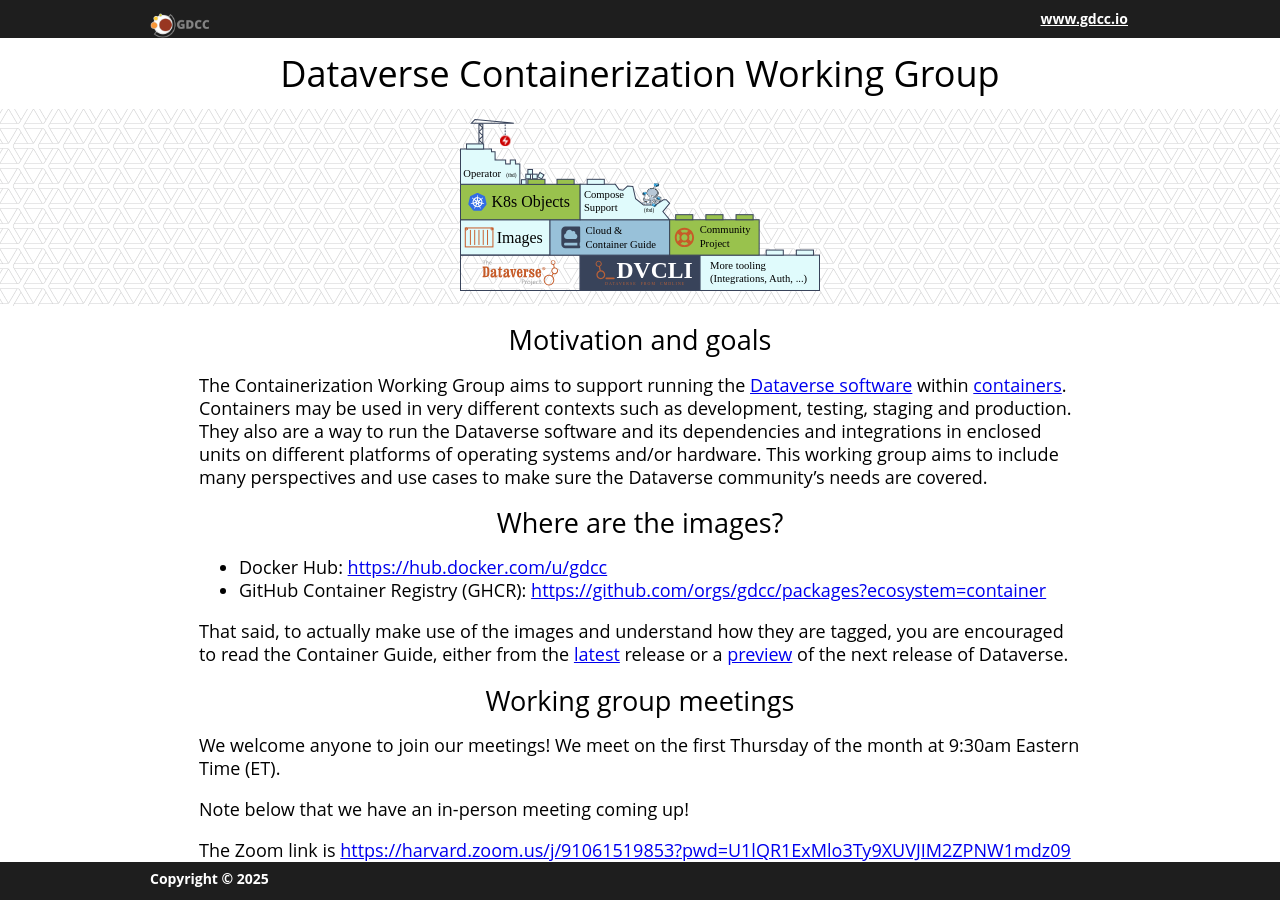
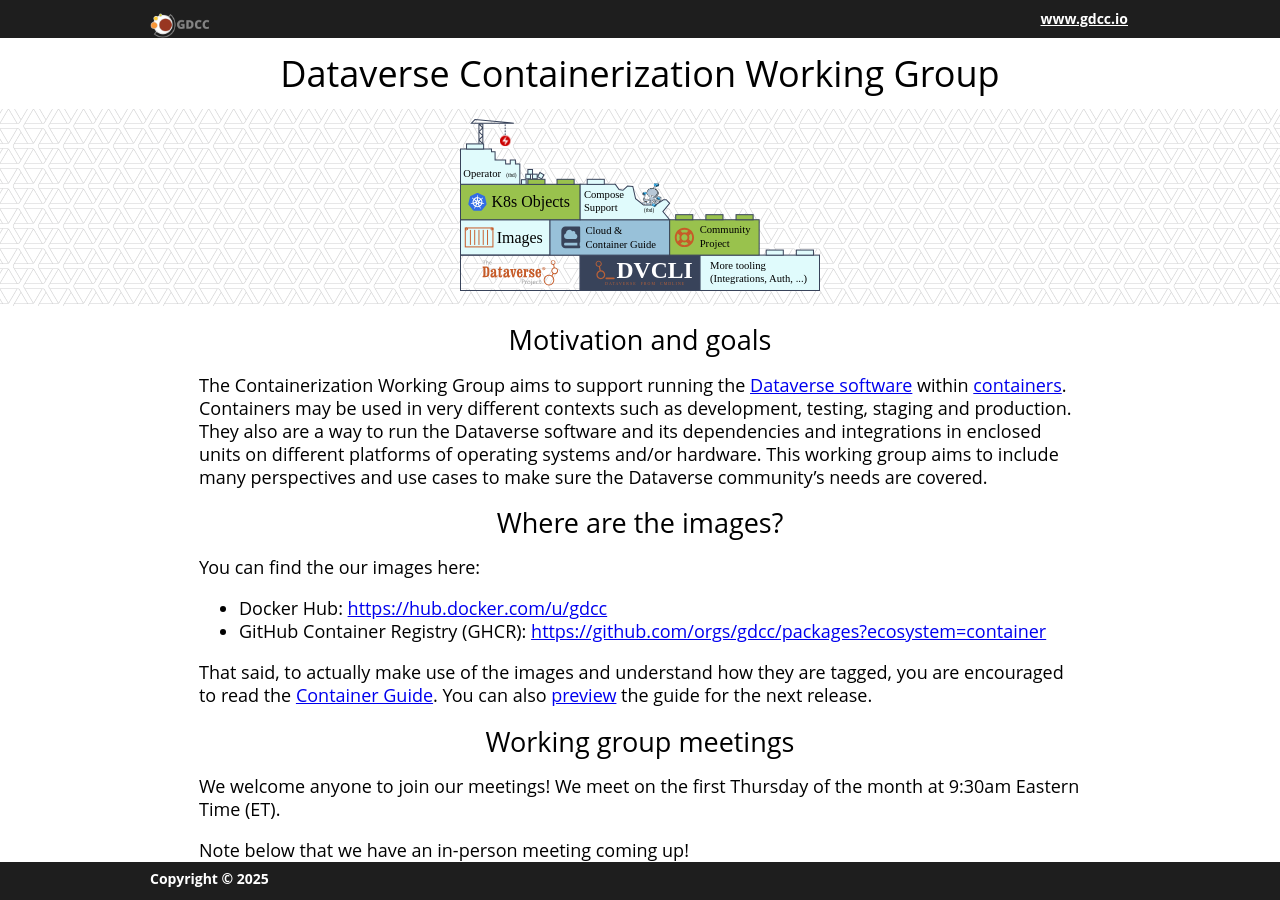
Before and after one commit to gdcc/ct.gdcc.io, a Jekyll site: the page built from index.md, in a window 1280 px wide and 900 px high. Built offline with Jekyll 4.4.1, drawn with Linux system fonts in a browser that asks for light colours; our own code applies the rules of GitHub Pages for plain Markdown files.

Commit message:
clean up "images" section

```diff
--- a/index.md
+++ b/index.md
@@ -11,10 +11,12 @@ This working group aims to include many perspectives and use cases to make sure
 
 ## Where are the images?
 
+You can find the our images here:
+
 - Docker Hub: <https://hub.docker.com/u/gdcc>
 - GitHub Container Registry (GHCR): <https://github.com/orgs/gdcc/packages?ecosystem=container>
 
-That said, to actually make use of the images and understand how they are tagged, you are encouraged to read the Container Guide, either from the [latest](https://guides.dataverse.org/en/latest/container/) release or a [preview](https://preview.guides.gdcc.io/en/develop/container/) of the next release of Dataverse.
+That said, to actually make use of the images and understand how they are tagged, you are encouraged to read the [Container Guide](https://guides.dataverse.org/en/latest/container/). You can also [preview](https://preview.guides.gdcc.io/en/develop/container/) the guide for the next release.
 
 ## Working group meetings
 
```
